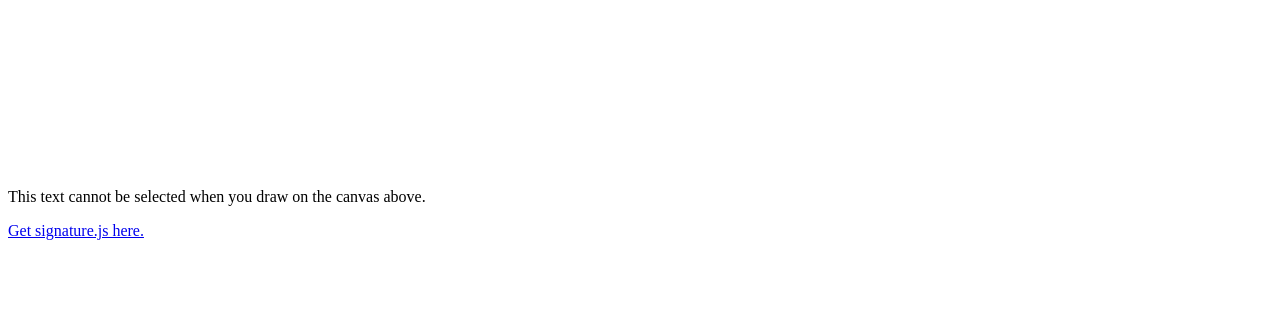
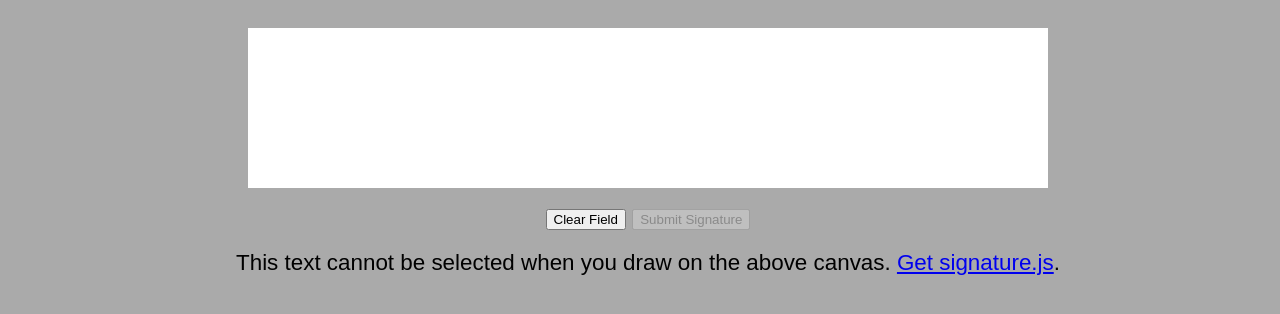
Before and after one commit to mabdulra/signature, a plain HTML site: page index.html in a window 1280 px wide. Drawn offline with Linux system fonts and the light colour scheme.

Commit message:
Added button interfaces

```diff
--- a/index.html
+++ b/index.html
@@ -5,15 +5,18 @@
     <meta http-equiv="X-UA-Compatible" content="IE=Edge">
     <title>signature.js</title>
     <link rel="stylesheet" type="text/css" href="signature.css">
+    <link rel="stylesheet" type="text/css" href="theme.css">
     <script type="text/javascript" charset="UTF-8" src="signature.js"></script>
 
 </head>
 <body onload="init()">
 
 <div id="container">
-    <canvas id="signature" width="800" height="160"></canvas>
-    <p>This text cannot be selected when you draw on the canvas above.</p>
-    <p><a href="http://github.com/mabdulra/signature">Get signature.js here.</a></p>
+    <canvas id="signature" width="800" height="160"></canvas><br>
+    <input type="hidden" name="uri" id="uri">
+    <button name="clear" id="clear">Clear Field</button> <button name="submit" id="submit">Submit Signature</button>
+    <p>This text cannot be selected when you draw on the above canvas. <a href="http://github.com/mabdulra/signature">Get signature.js</a>.</p>
+    <p id="status"><p>
 </div>
 
 </body>
--- a/signature.js
+++ b/signature.js
@@ -1,3 +1,4 @@
+//  When the body loads, init() gets called
 function init(){
     //  Obtain canvas drawing area
     var canvas  = document.getElementById("signature");
@@ -6,10 +7,15 @@ function init(){
     var w = canvas.width;
     var h = canvas.height;
 
-    //  Initialize canvas background to white by drawing rectangle on it
-    ctx.fillStyle = "#ffffff";
-    ctx.clearRect(0, 0, canvas.width, canvas.height);
-    ctx.fillRect(0, 0, canvas.width, canvas.height);
+    //  Obtain container and buttons
+    var div     = document.getElementById("container");
+    var clear   = document.getElementById("clear");
+    var submit  = document.getElementById("submit");
+    var status  = document.getElementById("status");
+
+    //  Initialize the canvas and disabled submit button
+    reset(ctx,w,h);
+    submit.setAttribute("disabled",true);
 
     //  Start drawing process when user clicks the canvas
     canvas.onmousedown = function (e) {
@@ -27,6 +33,9 @@ function init(){
             var y = e.clientY - canvas.offsetTop;
             ctx.lineTo(x, y);
             ctx.stroke();
+
+            //  Enable the submit button
+            submit.removeAttribute("disabled");
         }
     };
 
@@ -60,11 +69,37 @@ function init(){
     };
 
     //  The container cannot be selected during a drawing process
-    var div = document.getElementById("container");
     div.onselectstart = function (e) {
         if( drawing ) {
             return false;
         }
         return true;
     };
+
+    //  The clear button erases the canvas
+    clear.onclick = function (e) {
+        reset(ctx,w,h);
+        submit.setAttribute("disabled",true);
+    }
+
+    //  The submit button makes an AJAX call to save the signature
+    //  Since this is a small example, the URI will be written to #uri
+    //  and status update will inform us of this. If you want to submit
+    //  a form, you can send URI to a script of your choice!
+    submit.onclick = function (e) {
+        //  Get data URL and display it as an image
+        var uri = canvas.toDataURL();
+        status.innerHTML = "<hr><p><b>Your signature has been processed!</b><br>You can extend the <i>submit.onclick</i> function to do anything you like with this signature.<br>Simply save it as a PNG? Sure! Send it to a server over AJAX? You got it!</p> <IMG src='"+uri+"' alt='Signature' title='Signature'><p>You can now make another signature, too. This old one will remain here until you his the <i>Submit Signature</i> button again.</p>";
+
+        //  Flush the signature field button
+        reset(ctx,w,h);
+        submit.setAttribute("disabled",true);
+    }
 }
+
+//  Reset the ctx by drawing a white rectangle over it
+function reset(ctx,w,h){
+    ctx.fillStyle = "#ffffff";
+    ctx.clearRect(0, 0, w, h);
+    ctx.fillRect(0, 0, w, h);
+}
--- /dev/null
+++ b/theme.css
@@ -0,0 +1,23 @@
+body
+{
+    background:     #aaaaaa;
+    text-align:     center;
+    font-family:    Arial;
+    font-size:      1.4em;
+}
+
+canvas
+{
+    margin-top:     20px;
+    margin-bottom:  10px;
+}
+
+p
+{
+    margin: 10px;
+}
+
+button
+{
+    margin-bottom:  10px;
+}
```
